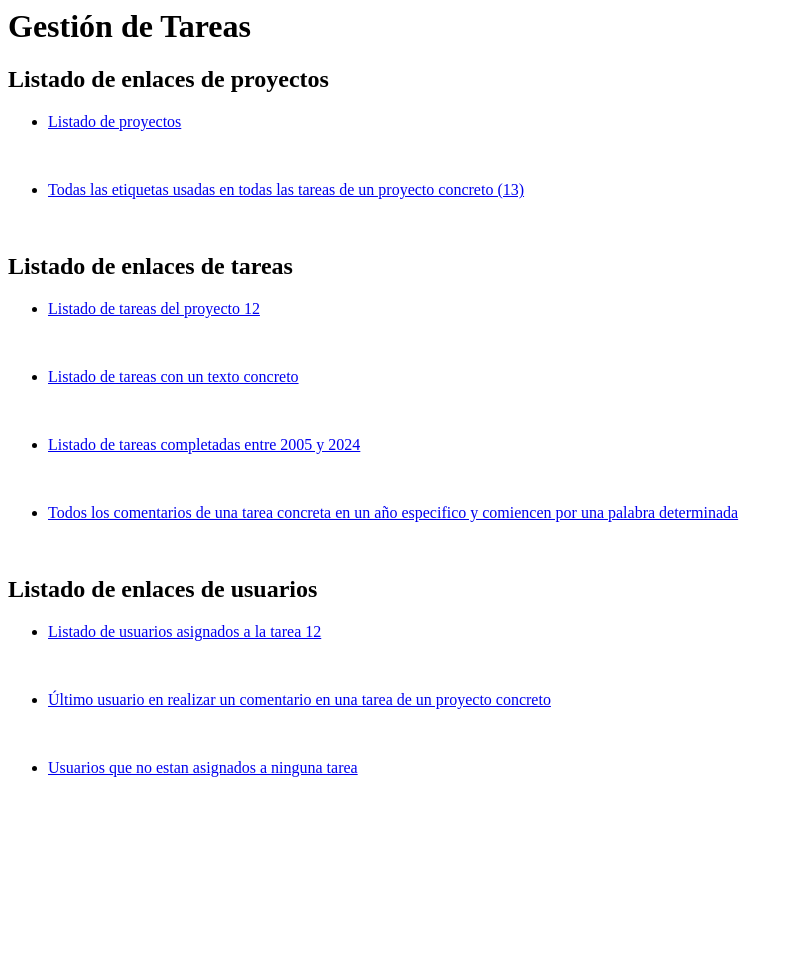
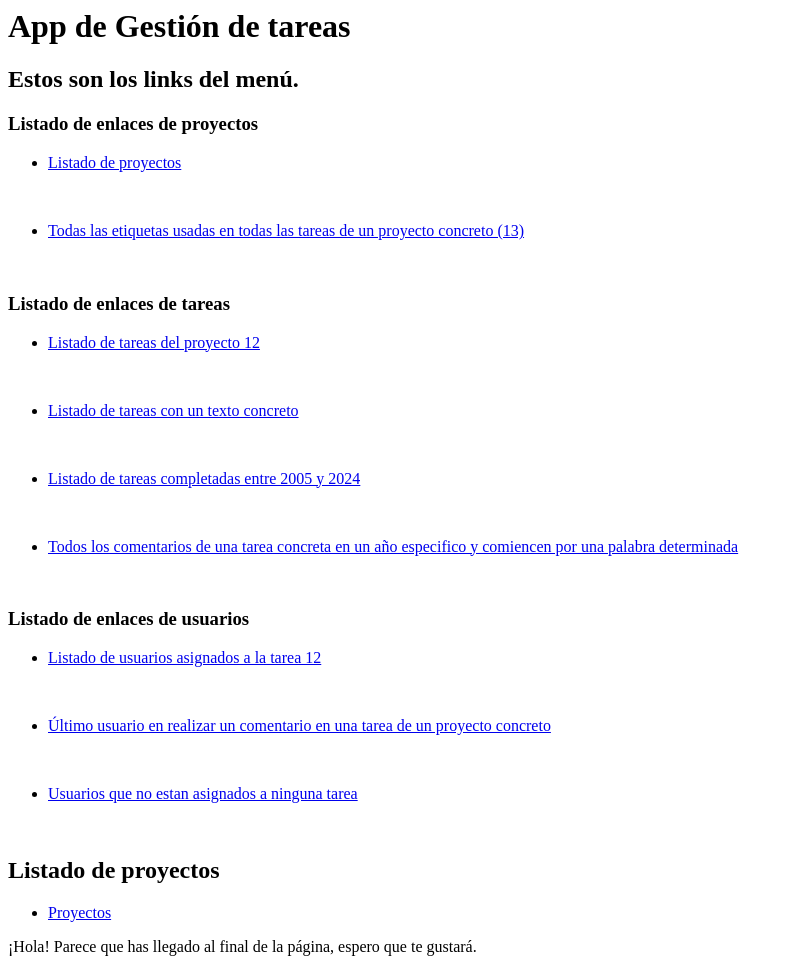
Before and after one commit to Joaquin-DAW/Tarea-Creacion-de-URls-Vistas-y-QuerySet, a Django app: page / in a window 1280 px wide. Shown: the whole page, without its empty margins (0-794 px from the left). Before the commit the page ends 777 px from the top, so only its background shows below. Run offline with Django 5.2, Linux system fonts and the light colour scheme.

Commit message:
Actualizacion

```diff
--- /dev/null
+++ b/GestionTareas/templates/estructura/menu.html
@@ -0,0 +1,32 @@
+<h2>Estos son los links del menú.</h2>
+
+        <h3>Listado de enlaces de proyectos</h3>
+        <ul>
+            <li><a href="{% url 'lista_proyectos' %}">Listado de proyectos</a></li>
+        </ul><br>
+        <ul>
+            <li><a href="{% url 'lista_etiquetas_tareas_proyecto' 13 %}">Todas las etiquetas usadas en todas las tareas de un proyecto concreto (13)</a></li>
+        </ul><br>
+        <h3>Listado de enlaces de tareas</h3>
+        <ul>
+            <li><a href="{% url 'lista_tarea_asignada' 12 %}">Listado de tareas del proyecto 12</a></li>
+        </ul><br>
+        <ul>
+            <li><a href="{% url 'lista_tarea_texto' "change" %}">Listado de tareas con un texto concreto</a></li>
+        </ul><br>
+        <ul>
+            <li><a href="{% url 'lista_tareas_completadas' 2000 2024 %}">Listado de tareas completadas entre 2005 y 2024</a></li>
+        </ul><br>
+        <ul>
+            <li><a href="{% url 'comentarios_tarea' 9 "Team" 1975 %}">Todos los comentarios de una tarea concreta en un año especifico y comiencen por una palabra determinada</a></li>
+        </ul><br>
+        <h3>Listado de enlaces de usuarios</h3>
+        <ul>
+            <li><a href="{% url 'lista_usuarios_asignados' 12 %}">Listado de usuarios asignados a la tarea 12</a></li>
+        </ul><br>
+        <ul>
+            <li><a href="{% url 'ultimo_comentario_usuario' 14 15 %}">Último usuario en realizar un comentario en una tarea de un proyecto concreto</a></li>
+        </ul><br>
+        <ul>
+            <li><a href="{% url 'lista_usuarios_no_asignados' 7 %}">Usuarios que no estan asignados a ninguna tarea</a></li>
+        </ul><br>
--- /dev/null
+++ b/GestionTareas/templates/estructura/pie.html
@@ -0,0 +1 @@
+¡Hola! Parece que has llegado al final de la página, espero que te gustará.
--- a/GestionTareas/templates/index.html
+++ b/GestionTareas/templates/index.html
@@ -1,37 +1,15 @@
-<html>
-    <head></head>
-    <body>
-    <h1>Gestión de Tareas</h1>
+{% extends "principal.html" %}
 
-    <h2>Listado de enlaces de proyectos</h2>
+{% block cabecera %}
+    <h1>App de Gestión de tareas</h1>
+{% endblock %}
+
+{% block contenido %}
+
+    <h2>Listado de proyectos</h2>
     <ul>
-        <li><a href="{% url 'lista_proyectos' %}">Listado de proyectos</a></li>
-    </ul><br>
-    <ul>
-        <li><a href="{% url 'lista_etiquetas_tareas_proyecto' 13 %}">Todas las etiquetas usadas en todas las tareas de un proyecto concreto (13)</a></li>
-    </ul><br>
-    <h2>Listado de enlaces de tareas</h2>
-    <ul>
-        <li><a href="{% url 'lista_tarea_asignada' 12 %}">Listado de tareas del proyecto 12</a></li>
-    </ul><br>
-    <ul>
-        <li><a href="{% url 'lista_tarea_texto' "change" %}">Listado de tareas con un texto concreto</a></li>
-    </ul><br>
-    <ul>
-        <li><a href="{% url 'lista_tareas_completadas' 2000 2024 %}">Listado de tareas completadas entre 2005 y 2024</a></li>
-    </ul><br>
-    <ul>
-        <li><a href="{% url 'comentarios_tarea' 9 "Team" 1975 %}">Todos los comentarios de una tarea concreta en un año especifico y comiencen por una palabra determinada</a></li>
-    </ul><br>
-    <h2>Listado de enlaces de usuarios</h2>
-    <ul>
-        <li><a href="{% url 'lista_usuarios_asignados' 12 %}">Listado de usuarios asignados a la tarea 12</a></li>
-    </ul><br>
-    <ul>
-        <li><a href="{% url 'ultimo_comentario_usuario' 14 15 %}">Último usuario en realizar un comentario en una tarea de un proyecto concreto</a></li>
-    </ul><br>
-    <ul>
-        <li><a href="{% url 'lista_usuarios_no_asignados' 7 %}">Usuarios que no estan asignados a ninguna tarea</a></li>
-    </ul><br>
-    </body>
-</html>
+        <li><a href="{% url 'lista_proyectos' %}">Proyectos</a></li>
+    </ul>
+
+
+{% endblock %}
--- /dev/null
+++ b/GestionTareas/templates/principal.html
@@ -0,0 +1,18 @@
+<html>
+    <head>
+
+    </head>
+    <body>
+
+    {% block cabecera %}
+    {% endblock %}
+
+    {% include 'estructura/menu.html' %}
+
+    {% block contenido %}
+    {% endblock %}
+
+    {% include 'estructura/pie.html' %}
+
+    </body>
+</html>
```
Also changed, not shown: GestionTareas/templates/proyecto/lista.html (+5 -8 lines), GestionTareas/migrations/0001_initial.py.
